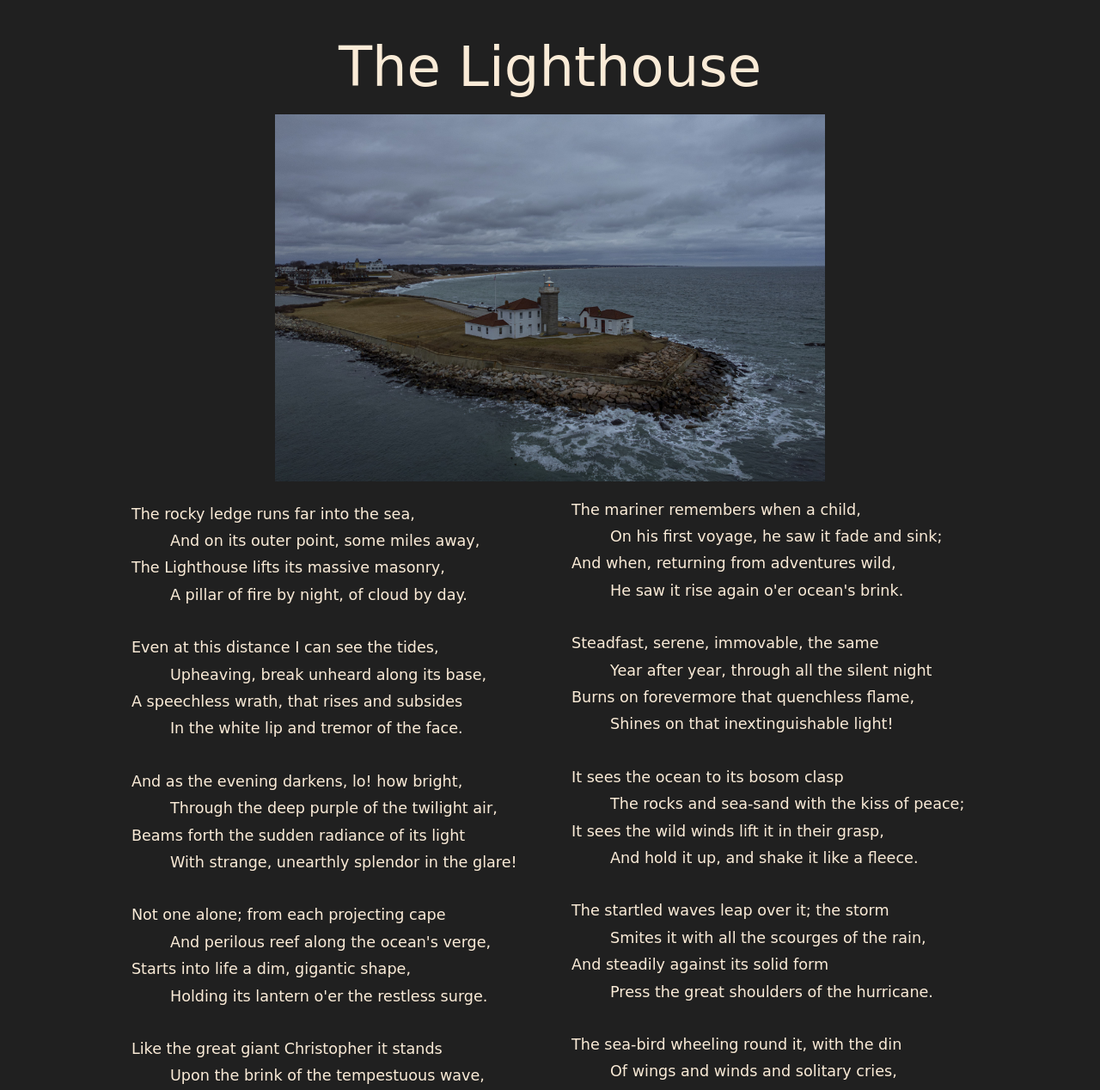
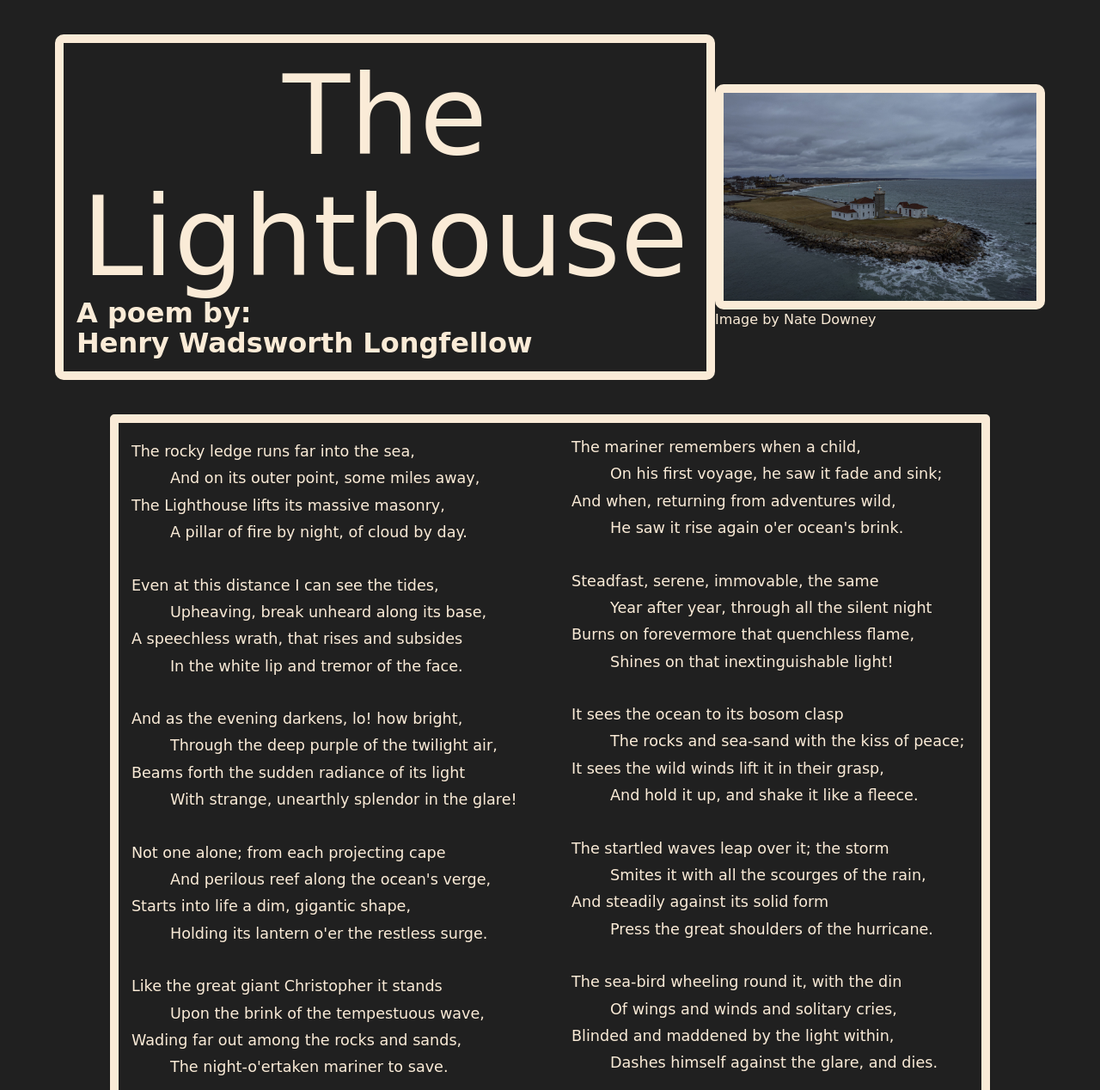
Before and after one commit to RVCC-IDMX/poem-page-Nate7611, a plain HTML site: page index.html in a window 1280 px wide. Shown: the top 1268 px of the page at 86% size. Drawn offline with Linux system fonts and the light colour scheme; a web font is replaced by a local one.

Commit message:
Style header

```diff
--- a/css/app.css
+++ b/css/app.css
@@ -90,36 +90,63 @@ header h1 {
   font-family: "Seaweed Script", cursive;
   font-weight: 400;
   font-style: normal;
-  font-size: 4rem;
+  font-size: 8rem;
 }
 
-section#poem-text {
+header h2 {
+  font-size: 2rem;
+}
+
+header {
+  display: flex;
+  flex-direction: row;
+  justify-content: space-evenly;
+  align-items: center;
+  margin: 40px auto;
+  max-width: 90vw;
+}
+
+#title-author-text {
+  border: 10px solid antiquewhite;
+  border-radius: 10px;
+  padding: 15px;
+}
+
+#title-author-text h1, #title-author-text h2 {
+  margin: 0;
+}
+
+#poem-text {
   width: fit-content;
-  margin: 0 auto;
+  margin: 0 auto 40px auto;
   column-count: 2;
   column-gap: 50px;
   column-fill: balance;
+  border: 10px solid antiquewhite;
+  border-radius: 5px;
+  padding: 15px 15px 0px 15px;
 }
 
-section#poem-text div {
+#poem-text div {
   margin-bottom: 35px;
 }
 
-section#poem-text p {
+#poem-text p {
   margin-top: 5px;
   font-size: 1.1rem;
 }
 
-section#poem-text p:nth-of-type(even) {
+#poem-text p:nth-of-type(even) {
   padding-left: 45px;
 }
 
-section#lighthouse-img {
+#lighthouse-img {
   width: fit-content;
-  max-width: 50vw;
-  margin: 20px auto;
+  max-width: 30vw;
 }
 
 #lighthouse-img img {
   width: 100%;
+  border: 10px solid antiquewhite;
+  border-radius: 10px;
 }
--- a/index.html
+++ b/index.html
@@ -17,14 +17,19 @@
 
 	<body>
 		<header>
-			<h1>The Lighthouse</h1>
-		</header>
+			<div id="title-author-text">
+				<h1>The Lighthouse</h1>
+				<h2>A poem by:</h2>
+				<h2>Henry Wadsworth Longfellow</h2>
+			</div>
 
-		<section id="lighthouse-img">
-			<img
+			<div id="lighthouse-img">
+				<img
 				src="img/lighthouse-image.jpg"
 				alt="A lighthouse at right by the ocean on a cloudy  day." />
-		</section>
+				<figcaption>Image by Nate Downey</figcaption>
+			</div>
+		</header>
 
 		<section id="poem-text">
 			<div>
```
